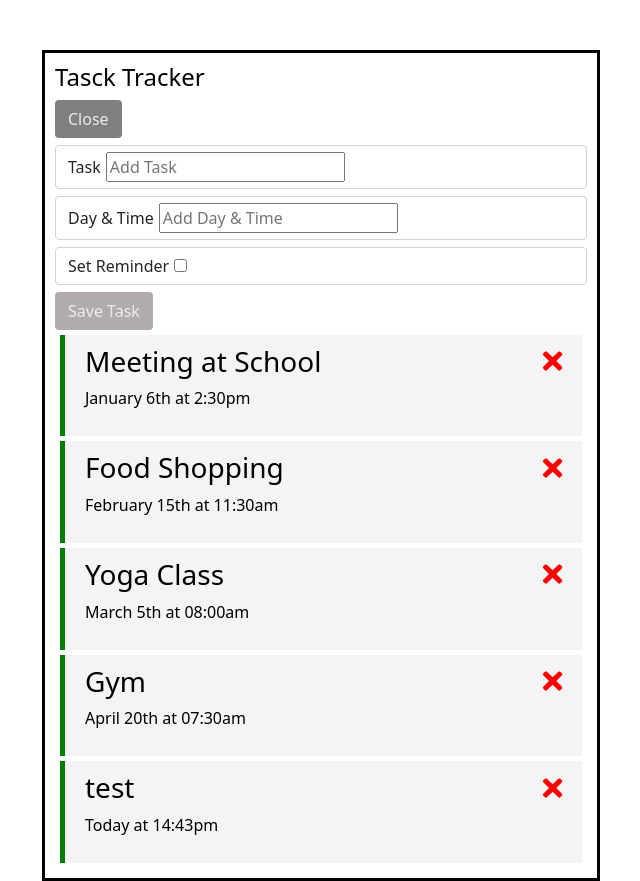
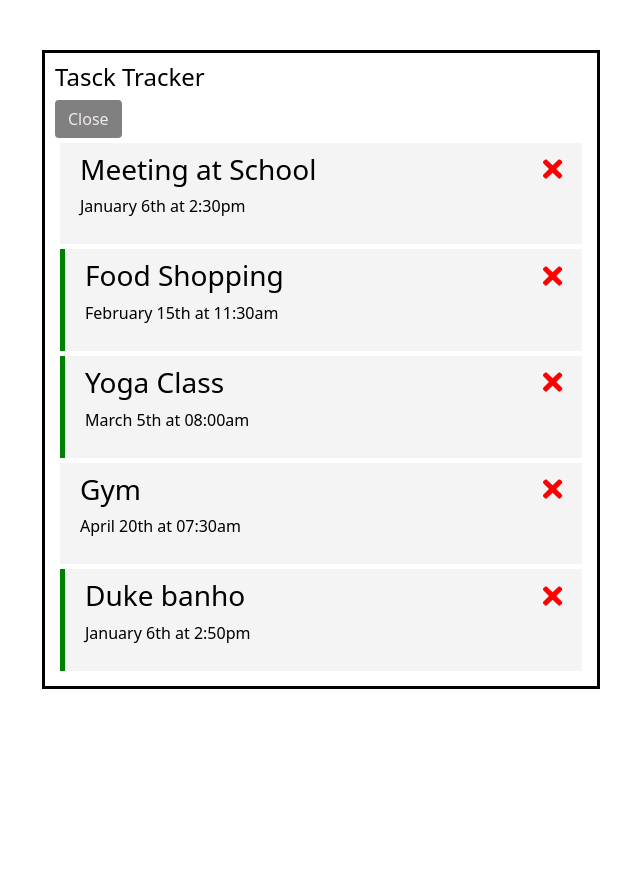
Before and after one commit to camillaborges/angular-application, an Angular app: page / in a window 1280 px wide. Shown: the whole page, without its empty margins (319-959 px from the left). After the commit the page ends 800 px from the top, so only its background shows below. Built offline with nearby package versions, Linux system fonts and the light colour scheme; data requests are answered from the project's data file.

Commit message:
implementing add and close tasks

```diff
--- a/db.json
+++ b/db.json
@@ -4,7 +4,7 @@
       "id": 1,
       "text": "Meeting at School",
       "day": "January 6th at 2:30pm",
-      "reminder": true
+      "reminder": false
     },
     {
       "id": 2,
@@ -22,13 +22,13 @@
       "id": 4,
       "text": "Gym",
       "day": "April 20th at 07:30am",
-      "reminder": true
+      "reminder": false
     },
     {
-      "id": 5,
-      "text": "test",
-      "day": "Today at 14:43pm",
-      "reminder": true
+      "text": "Duke banho",
+      "day": "January 6th at 2:50pm",
+      "reminder": true,
+      "id": 6
     }
   ]
 }
--- a/src/app/components/add-task/add-task.component.html
+++ b/src/app/components/add-task/add-task.component.html
@@ -1,4 +1,4 @@
-<form class="add-form" (ngSubmit) ="onSubmit()">
+<form *ngIf="showAddTask" class="add-form" (ngSubmit) ="onSubmit()">
     <div class="form-control">
         <label for="text">Task</label>
         <input type="text" name="text" id="text" [(ngModel)]="text" placeholder="Add Task" />
--- a/src/app/components/add-task/add-task.component.ts
+++ b/src/app/components/add-task/add-task.component.ts
@@ -1,4 +1,6 @@
 import { Component, OnInit, Output, EventEmitter } from '@angular/core';
+import { UiService } from '../../services/ui.service';
+import { Subscription } from 'rxjs';
 import { Task } from '../../Task'
 
 @Component({
@@ -11,8 +13,12 @@
   text!: string;
   day!: string;
   reminder: boolean = false;
+  showAddTask!: boolean;
+  subscription: Subscription;
 
-  constructor() { }
+  constructor(private uiService: UiService) {
+    this.subscription = this.uiService.onToggle().subscribe((value) => (this.showAddTask = value))
+  }
 
   ngOnInit(): void {}
 
--- a/src/app/components/header/header.component.ts
+++ b/src/app/components/header/header.component.ts
@@ -12,7 +12,9 @@
   showAddTask: boolean = true;
   subscription!: Subscription;
 
-  constructor(private uiService: UiService) { }
+  constructor(private uiService: UiService) {
+    this.subscription = this.uiService.onToggle().subscribe((value) => (this.showAddTask = value));
+  }
 
   ngOnInit(): void {}
 
```
